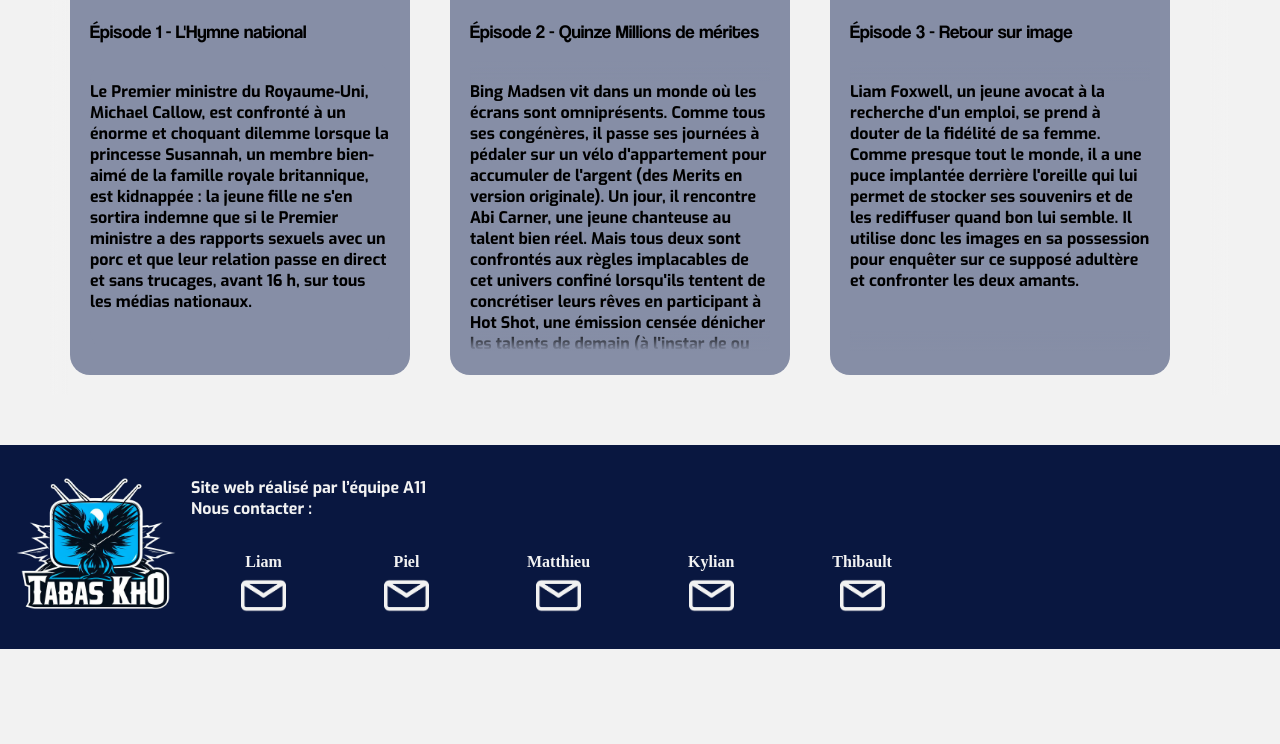
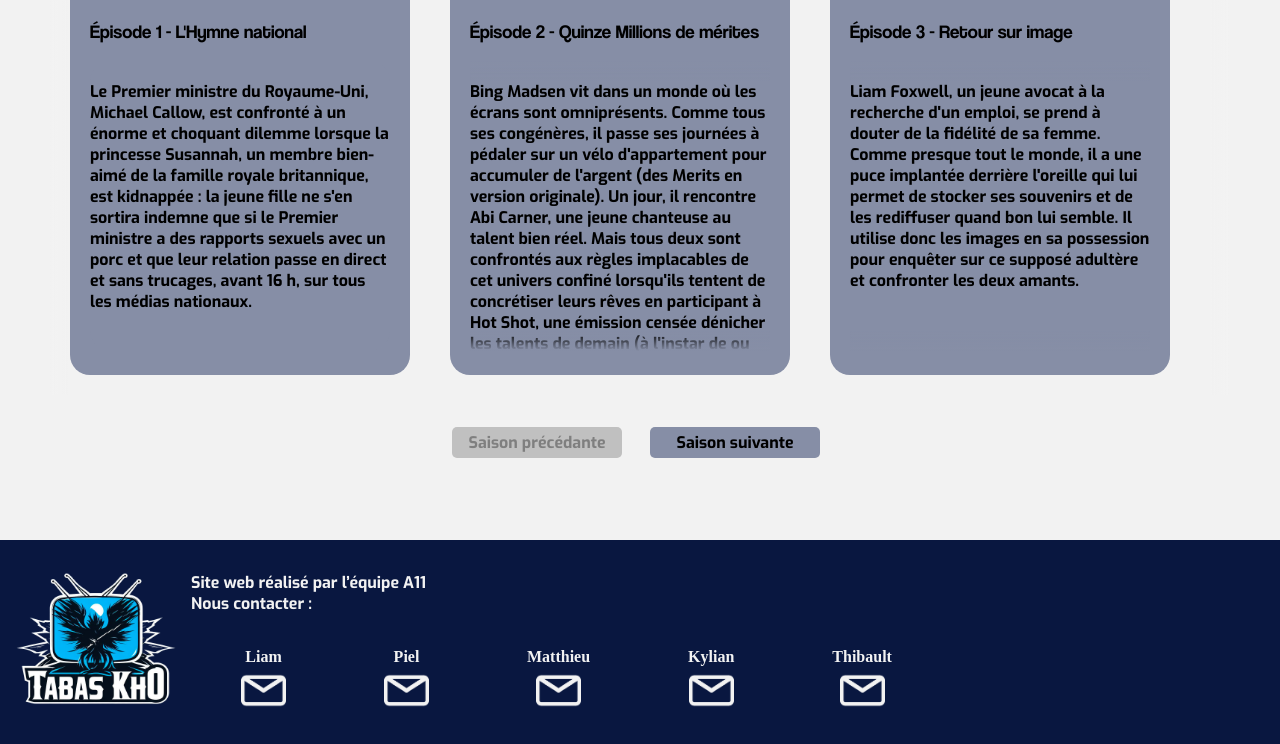
Before and after one commit to jocooper2018/tabaskho, a plain HTML site: page detail_saisons_1.html in a window 1280 px wide. Shown: the part 3345-4089 px from the top of the page. Before the commit the page ends 3994 px from the top, so only its background shows below. Drawn offline with Linux system fonts and the light colour scheme; files whose address does not match are found by name.

Commit message:
Ajout des bouttons permettant de changer de saisons.

```diff
--- a/detail_saisons_1.html
+++ b/detail_saisons_1.html
@@ -205,6 +205,10 @@
                     </section>
                 </div>
             </section>
+            <div class="changement_saison">
+                <p>Saison précédante</p>
+                <a href="detail_saisons_2.html">Saison suivante</a>
+            </div>
         </main>
     </body>
     <footer>
--- a/style.css
+++ b/style.css
@@ -106,6 +106,42 @@ p {
 h1, h2, h3, h4, h5, h6 {
     font-family: Coolvetica, Arial, sans-serif;
     font-weight: lighter;
+}
+
+
+.changement_saison {
+    margin: 1em auto;
+}
+
+.changement_saison a {
+    background-color: #868EA6;
+    color: black;
+    display: inline-block;
+    width: 10em;
+    padding: 5px;
+    text-align: center;
+    text-decoration: none;
+    border-radius: 5px;
+    margin: 1em;
+    font-family: Exo, Arial, sans-serif;
+    font-weight: bold;
+}
+
+.changement_saison a:hover {
+    background-color: #091740;
+    color: white;
+}
+
+.changement_saison p {
+    background-color: #C0C0C0;
+    color: #7F7F7F;
+    display: inline-block;
+    width: 10em;
+    padding: 5px;
+    text-align: center;
+    text-decoration: none;
+    border-radius: 5px;
+    margin: 0.5em;
 }
 
 
@@ -371,6 +407,10 @@ img.trailer {
     }
 
     #resume {
+        order: 98;
+    }
+
+    .changement_saison {
         order: 99;
     }
 }
```
Also changed, not shown: detail_saisons_2.html (+4 -0 lines).
